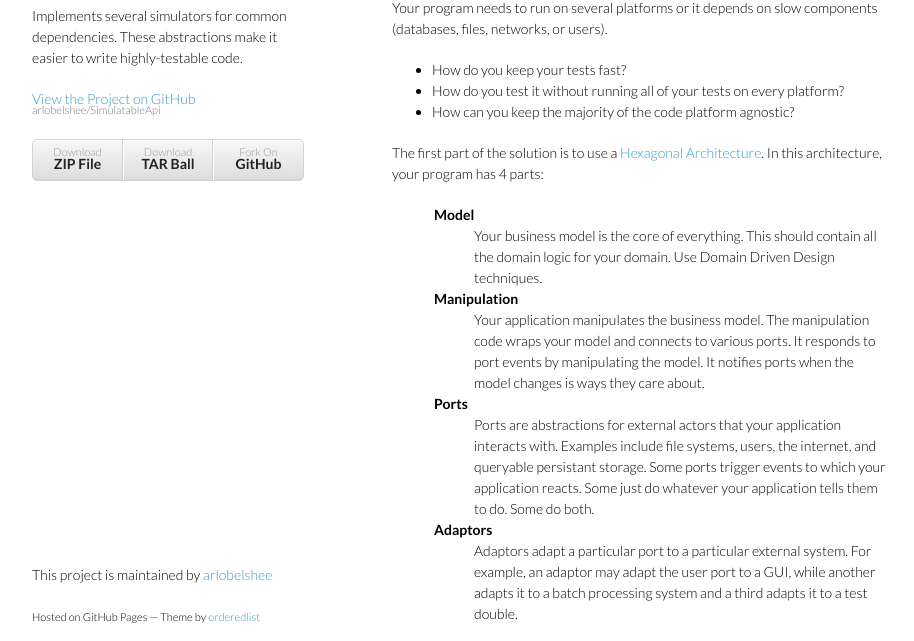
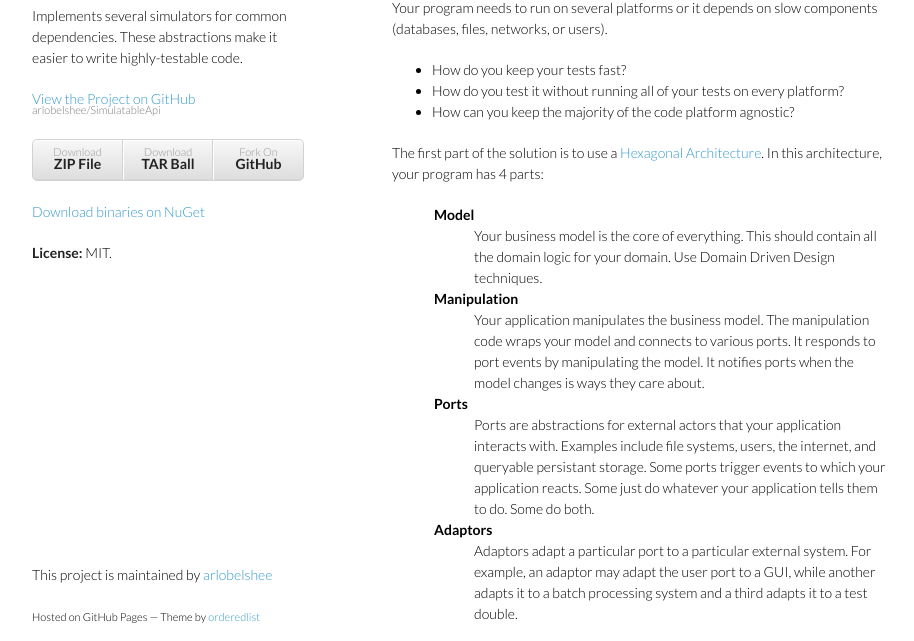
Before and after one commit to arlobelshee/SimulatableApi, a plain HTML site: page index.html in a window 1280 px wide. Shown: the part 104-745 px from the top of the page, without its empty margins (178-1092 px from the left). Drawn offline with Linux system fonts and the light colour scheme.

Commit message:
Added more info in the header on the left.

```diff
--- a/index.html
+++ b/index.html
@@ -23,6 +23,8 @@
 				<li><a href="https://github.com/arlobelshee/SimulatableApi/tarball/master">Download <strong>TAR Ball</strong></a></li>
 				<li><a href="https://github.com/arlobelshee/SimulatableApi">Fork On <strong>GitHub</strong></a></li>
 			</ul>
+			<p class="view"><a href="https://nuget.org/packages/Simulated.FileSystem">Download binaries on NuGet</a></p>
+			<p><strong>License:</strong> MIT.</p>
 		</header>
 		<section>
 <h2>Why Simulate?</h2>
```
Lines whose indentation alone changed are shown as unchanged.
